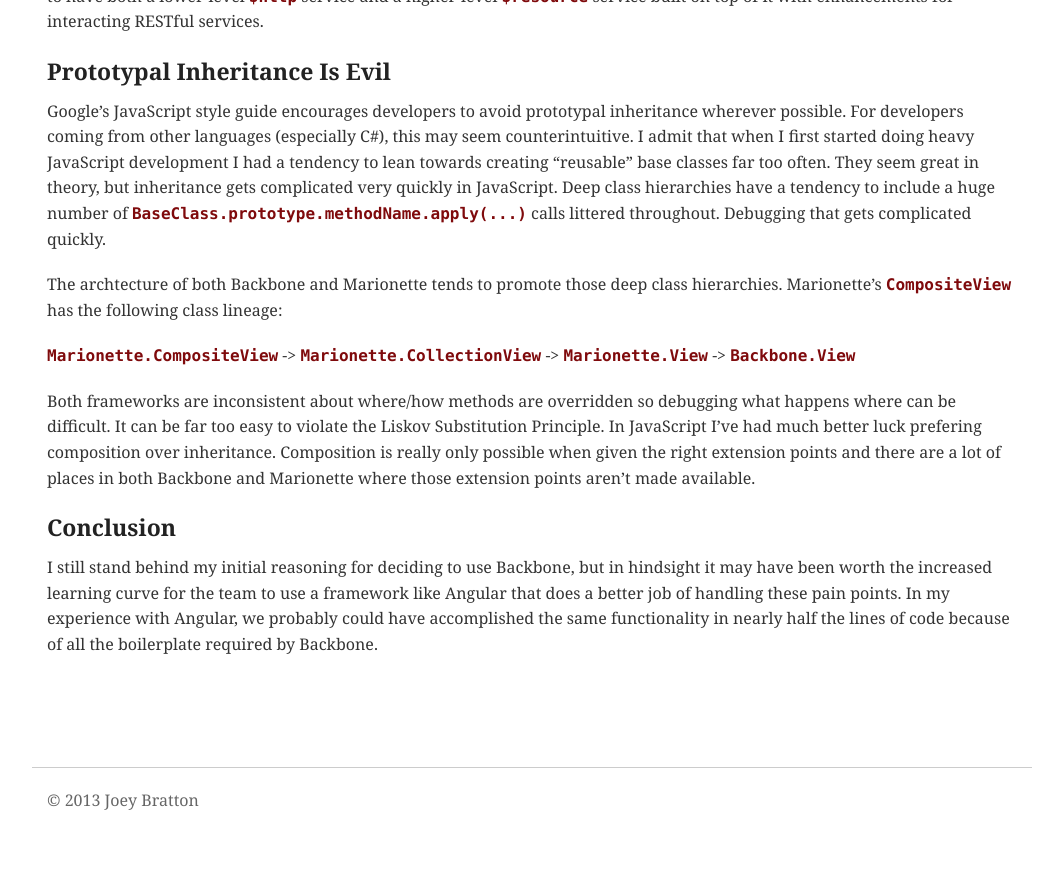
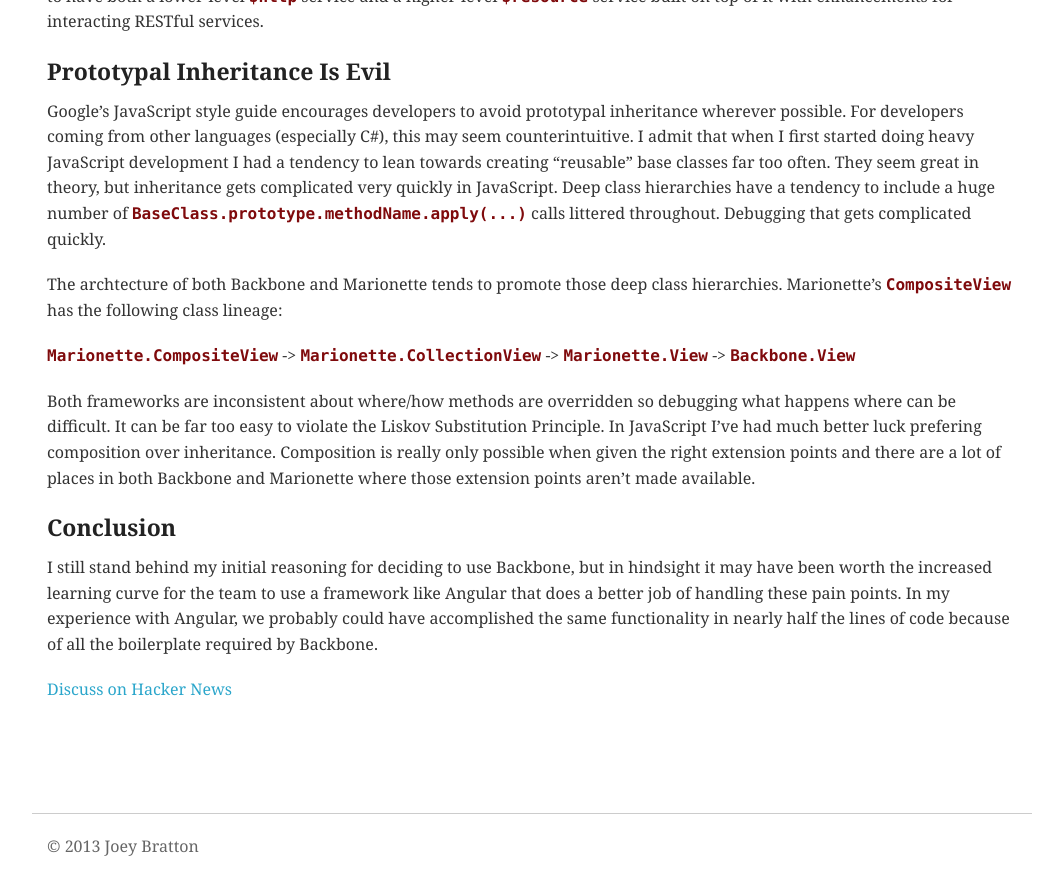
Before and after one commit to joeyb/joeyb.github.io, a Jekyll site: the page built from _posts/2013-11-20-thoughts-on-backbone-and-marionette-1-year-later.md, in a window 1280 px wide and 900 px high, scrolled down 1256 px. Shown: the top 895 px of the window, without its empty margins (108-1171 px from the left). Built offline with Jekyll 4.4.1, drawn with Linux system fonts in a browser that asks for light colours; before the commit the page ends 2110 px from its top, so only the background shows below that.

Commit message:
Thoughts on Backbone and Marionette - 1 Year Later Add HN Discuss Link

```diff
--- a/_posts/2013-11-20-thoughts-on-backbone-and-marionette-1-year-later.md
+++ b/_posts/2013-11-20-thoughts-on-backbone-and-marionette-1-year-later.md
@@ -81,3 +81,5 @@
 been worth the increased learning curve for the team to use a framework like Angular that does a better
 job of handling these pain points. In my experience with Angular, we probably could have accomplished
 the same functionality in nearly half the lines of code because of all the boilerplate required by Backbone.
+
+[Discuss on Hacker News](https://news.ycombinator.com/item?id=6771539)
```
